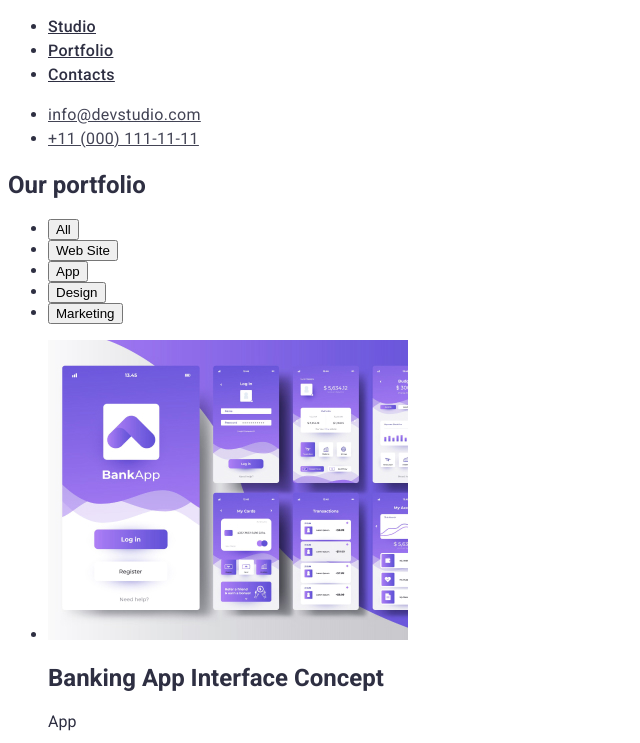
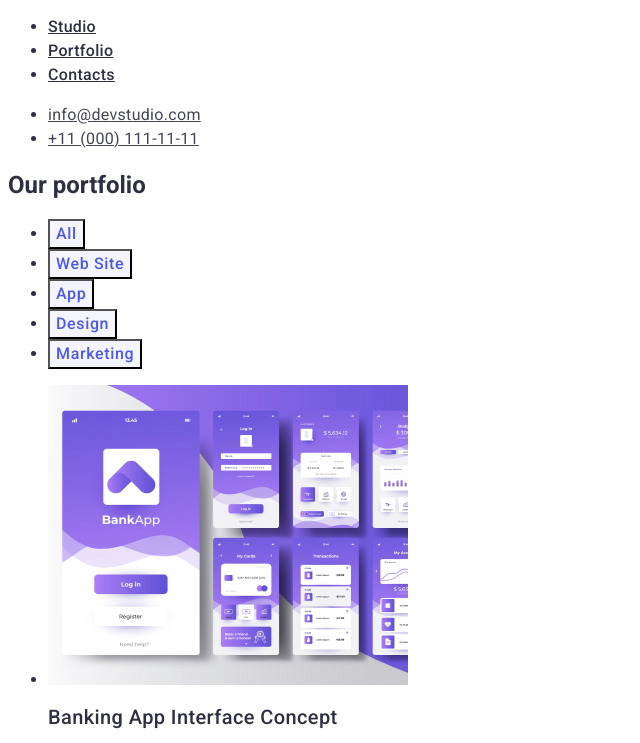
Before and after one commit to Drakonchiik/goit-markup-hw-02, a plain HTML site: page portfolio.html in a window 1280 px wide. Shown: the part 33-776 px from the top of the page, without its empty margins (0-640 px from the left). Drawn offline with Linux system fonts and the light colour scheme.

Commit message:
Update styles.css
Stylise portfolio.html

```diff
--- a/css/styles.css
+++ b/css/styles.css
@@ -131,6 +131,38 @@ body {
     color: var(--text-color);
 }
 
+/* portfolio.html */
+/* filter btn nav */
+.filter-btn {
+    background-color: var(--button-color);
+    cursor: pointer;
+    color: var(--primary-brand-color);
+    font-family: 'Roboto';
+    font-weight: 500;
+    font-size: 16px;
+    line-height: 1.5;
+    letter-spacing: 0.04em;
+}
+
+.filter-btn:hover,
+.filter-btn:focus {
+    background-color: var(--pressed-state);
+    color: #ffffff;
+}
+
+/* our projects */
+.project-title {
+    font-weight: 500;
+    font-size: 20px;
+    line-height: 1.2;
+    letter-spacing: 0.02em;
+}
+
+.prooject-descr {
+    color: var(--text-color);
+    line-height: 1.5;
+    letter-spacing: 0.02em;
+}
 /* footer */
 .footer {
     background-color: var(--brand-color);
```
